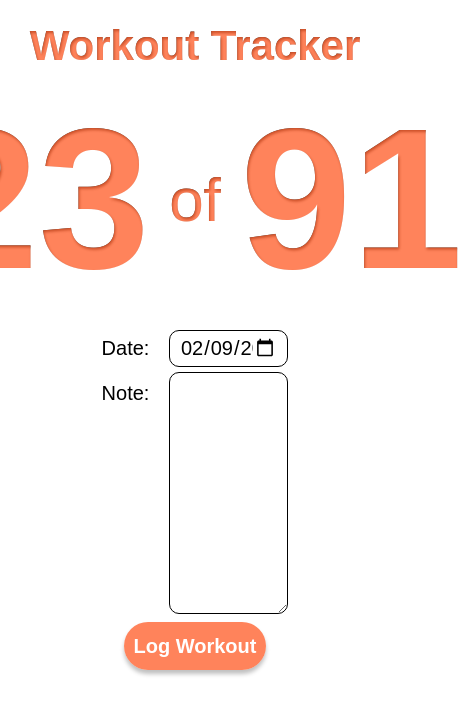
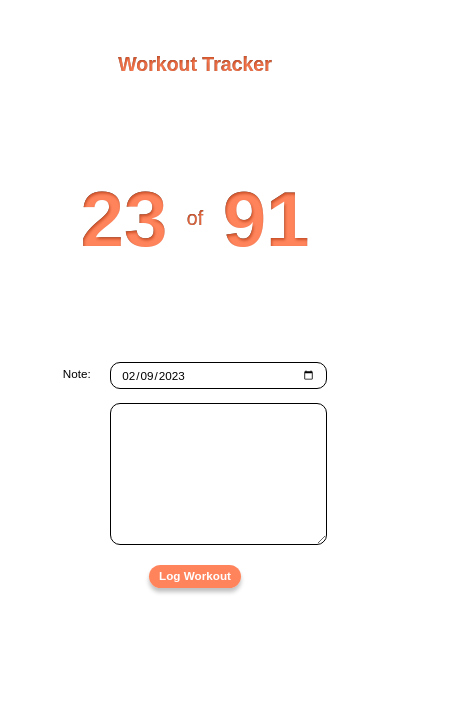
Before and after one commit to ameaaira00/WorkoutTracker, a website: page index.html in a window 390 px wide. Shown: the whole page, 463 px wide, since content can reach past the window. Drawn offline with Linux system fonts and the light colour scheme.

Commit message:
Attempt to make the site responsive

```diff
--- a/style.css
+++ b/style.css
@@ -115,9 +115,10 @@ button{
 
 
     font-style: normal;
+    height: 40px;
     font-weight: 800;
     font-size: 20px;
-    line-height: 40px;
+    line-height: 4px;
     display: flex;
     align-items: center;
     text-align: center;
@@ -131,8 +132,35 @@ button:hover{
     border: 1px solid rgba(400, 100, 50, .80);
 }
 
-/*
-button::after{
-    background: #A2BD49;
+@media (max-width:900px) {
+    .Title{
+        margin-top: 10%;
+        font-size: 5vw;
+    }
+    .Tracker{
+        font-size: 5vw;
+    }
+    #Goal,#Counter{
+        font-size: 20vw;
+    }
+    .Date,.Note{
+        position:relative;
+        margin-top: 2%;
+        font-size: 3vw;
+    }
+    .Date input{
+        width: 50%;
+        font-size: 3vw;
+    }
+    #inputNote{
+        font-size: 3vw;
+        width: 50%;
+    }
+    button{
+        font-size: 3vw;
+        padding: auto;
+        height: 6vw;
+        margin-top: 5%;
+
+    }
 }
-*/
```
